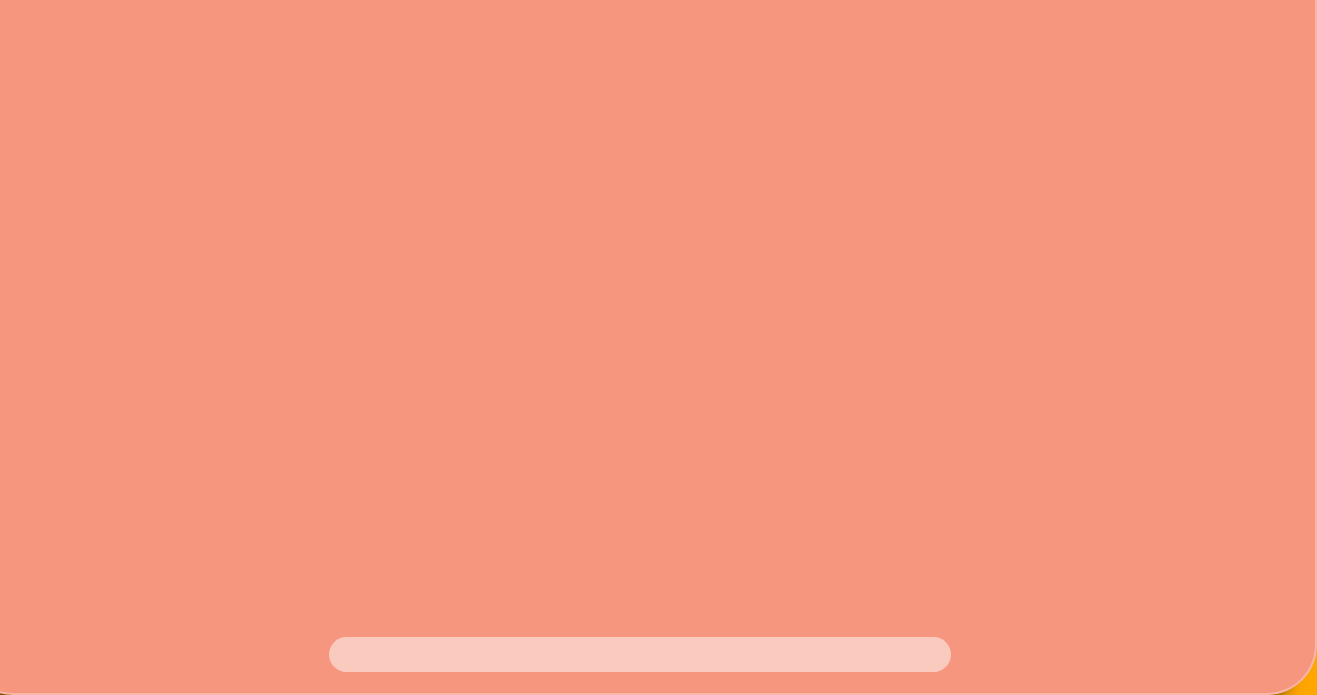
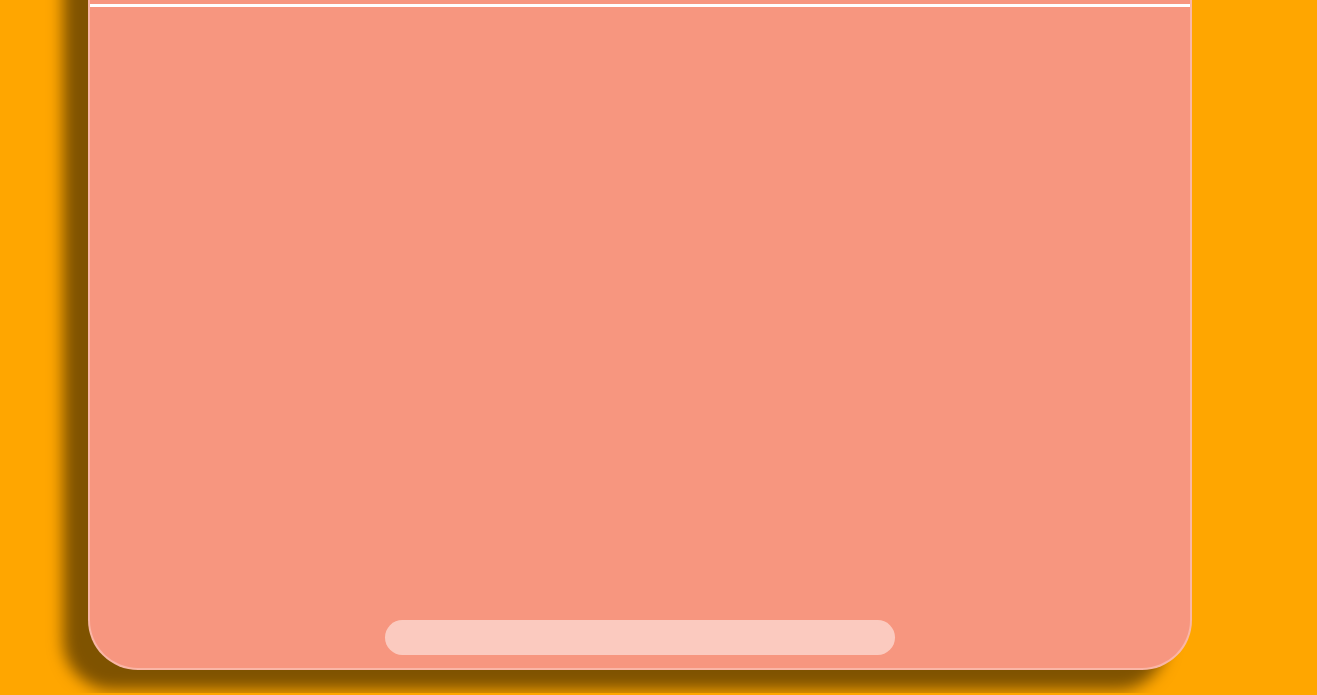
Before and after one commit to stoyanov624/Instant_Messenger, a website built with Vite: page public/components/home.html in a window 1280 px wide. Shown: the part 107-802 px from the top of the page, 1317 px wide, since content can reach past the window. Built offline with nearby package versions, Linux system fonts and the light colour scheme.

Commit message:
Made sizing changes to match 1920x1080 resolution

```diff
--- a/public/components/styles/main-page.css
+++ b/public/components/styles/main-page.css
@@ -22,8 +22,8 @@ body {
 
 .chat-window {
     background-color: #F7967F;
-    height: 800px;
-    width: 1350px;
+    height: 750px;
+    width: 1100px;
     border-radius: 50px;
     border: 2px solid rgb(255, 255, 255, 0.3);
     box-shadow: -25px 20px 15px rgb(0, 0, 0, 0.5);
```
